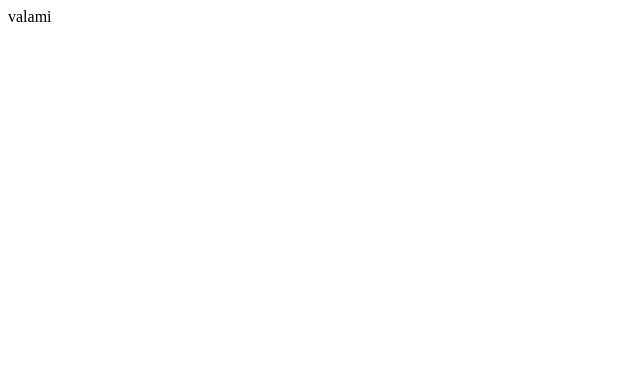
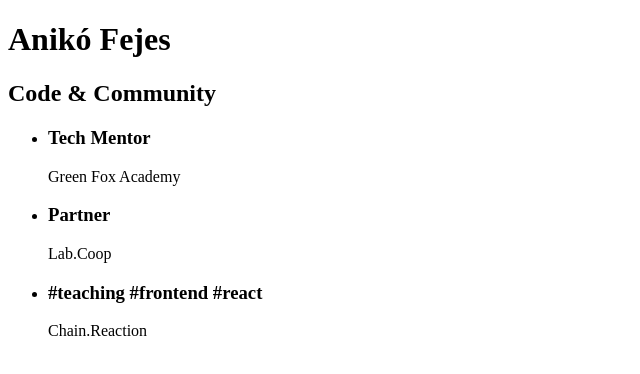
Before and after one commit to green-fox-academy/ca-cv, a plain HTML site: page index.html in a window 1280 px wide. Shown: the whole page, without its empty margins (0-640 px from the left). Drawn offline with Linux system fonts and the light colour scheme.

Commit message:
feat(cv): content, html structure added

```diff
--- a/index.html
+++ b/index.html
@@ -1 +1,28 @@
-valami
+<!DOCTYPE html>
+<html lang="en">
+<head>
+  <meta charset="UTF-8">
+  <title>CVM</title>
+</head>
+<body>
+  <h1>Anikó Fejes</h1>
+
+  <h2>Code & Community</h2>
+
+  <ul>
+    <li>
+      <h3>Tech Mentor</h3>
+      <p>Green Fox Academy</p>
+    </li>
+    <li>
+      <h3>Partner</h3>
+      <p>Lab.Coop</p>
+    </li>
+    <li>
+      <h3>#teaching #frontend #react</h3>
+      <p>Chain.Reaction</p>
+    </li>
+  </ul>
+
+</body>
+</html>
```
